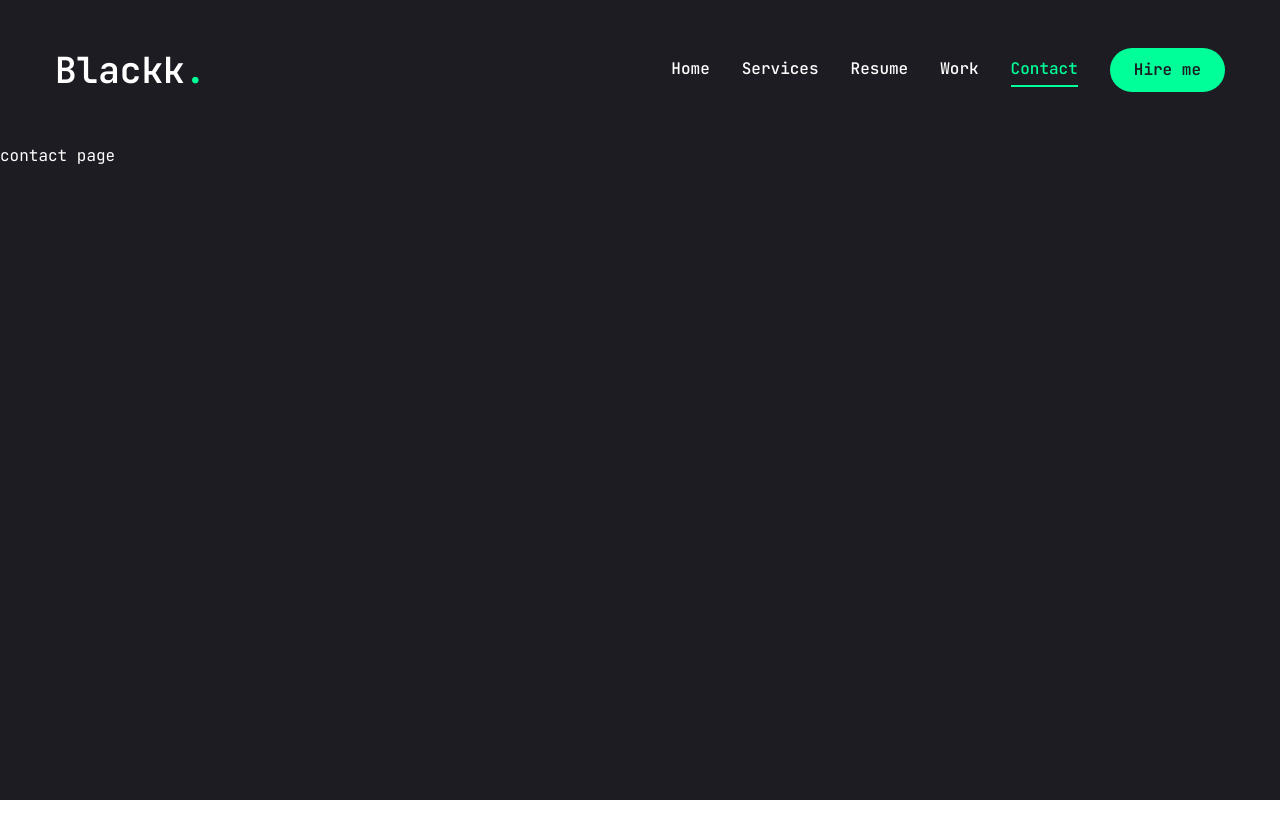
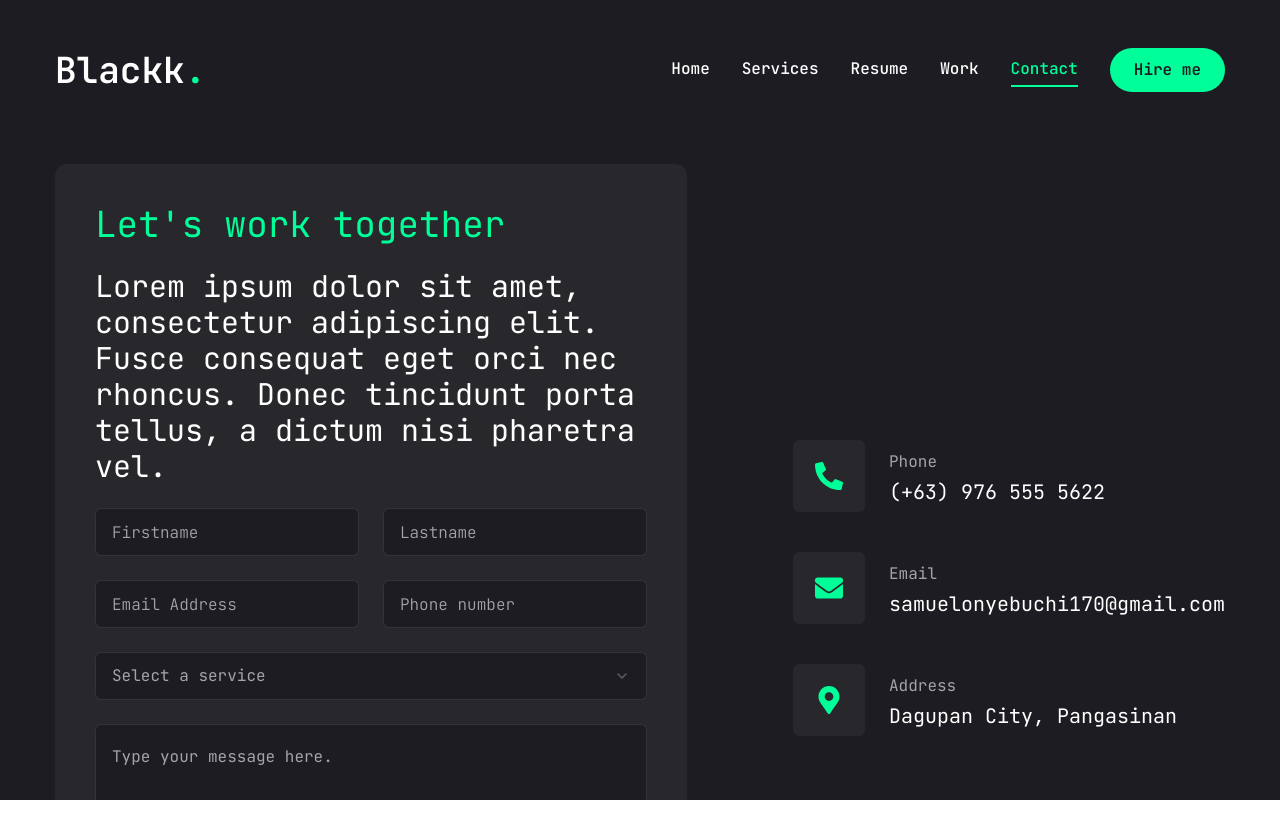
Before and after one commit to blackkiverson/my-portfolio, a Next.js app: page /contact in a window 1280 px wide. Shown: the top 838 px of the page. Before the commit the page ends 800 px from the top, so only its background shows below. Built offline with nearby package versions, Linux system fonts and the light colour scheme.

Commit message:
contact nav screen...

```diff
--- a/app/contact/page.jsx
+++ b/app/contact/page.jsx
@@ -1,7 +1,120 @@
+"use client";
+
+import { Button } from "@/components/ui/button";
+import { Input } from "@/components/ui/input";
+import { Textarea } from "@/components/ui/textarea";
+
+import {
+  Select,
+  SelectContent,
+  SelectGroup,
+  SelectItem,
+  SelectLabel,
+  SelectTrigger,
+  SelectValue,
+} from "@/components/ui/select";
+
+import { FaPhoneAlt, FaEnvelope, FaMapMarkerAlt } from "react-icons/fa";
+
+const info = [
+  {
+    icon: <FaPhoneAlt />,
+    title: "Phone",
+    description: "(+63) 976 555 5622",
+  },
+  {
+    icon: <FaEnvelope />,
+    title: "Email",
+    description: "samuelonyebuchi170@gmail.com",
+  },
+  {
+    icon: <FaMapMarkerAlt />,
+    title: "Address",
+    description: "Dagupan City, Pangasinan",
+  },
+];
+
+import { motion } from "framer-motion";
+
 const Contact = () => {
   return (
-    <div>contact page</div>
-  )
-}
+    <motion.section
+      initial={{ opacity: 0 }}
+      animate={{
+        opacity: 1,
+        transition: { delay: 2.4, duration: 0.4, ease: "easeIn" },
+      }}
+      className="py-6"
+    >
+      <div className="container mx-auto">
+        <div className="flex flex-col xl:flex-row gap-[30px]">
+          {/* form */}
+          <div className="xl:w-[54%] order-2 xl:order-none">
+            <form
+              className="flex flex-col gap-6 p-10 bg-[#27272c]
+            rounded-xl"
+            >
+              <h3 className="text-4xl text-accent">Let's work together</h3>
+              <p className="text-3xl">
+                Lorem ipsum dolor sit amet, consectetur adipiscing elit. Fusce
+                consequat eget orci nec rhoncus. Donec tincidunt porta tellus, a
+                dictum nisi pharetra vel.
+              </p>
+              {/* input */}
+              <div className="grid grid-cols-1 md:grid-cols-2 gap-6">
+                <Input type="firstname" placeholder="Firstname" />
+                <Input type="lastname" placeholder="Lastname" />
+                <Input type="email" placeholder="Email Address" />
+                <Input type="phone" placeholder="Phone number" />
+              </div>
+              {/* select */}
+              <Select>
+                <SelectTrigger className="w-full">
+                  <SelectValue placeholder="Select a service" />
+                </SelectTrigger>
+                <SelectContent>
+                  <SelectGroup>
+                    <SelectLabel>Select a service</SelectLabel>
+                    <SelectItem value="est">Web Development</SelectItem>
+                    <SelectItem value="cst">UI/UX Design</SelectItem>
+                    <SelectItem value="mst">Logo Design</SelectItem>
+                    {/* <SelectItem value="est">Web Development</SelectItem> */}
+                  </SelectGroup>
+                </SelectContent>
+              </Select>
+              {/* textarea */}
+              <Textarea
+                className="h-[200px]"
+                placeholder="Type your message here."
+              />
+              {/* submit btn */}
+              <Button size="md" className="max-w-40">
+                Send message
+              </Button>
+            </form>
+          </div>
+          {/* info */}
+          <div className="flex-1 flex items-center xl:justify-end order-1 xl:order-none mb-8 xl:mb-0">
+            <ul className="flex flex-col gap-10">
+              {info.map((item, index) => {
+                return (
+                  <li key={index} className="flex items-center gap-6">
+                    <div className="w-[52px] h-[52px] xl:w-[72px] xl:h-[72px] bg-[#27272c] text-accent rounded-md flex items-center justify-center">
+                      <div className="text-[28px]">{item.icon}</div>
+                    </div>
+                    <div className="flex-1">
+                      <p className="text-white/60">{item.title}</p>
+                      <h3 className="text-xl">{item.description}</h3>
+                    </div>
+                  </li>
+                );
+              })}
+            </ul>
+          </div>
+        </div>
+      </div>
+    </motion.section>
+  );
+};
 
-export default Contact
+export default Contact;
--- a/components/ui/input.jsx
+++ b/components/ui/input.jsx
@@ -1,19 +1,20 @@
-import * as React from "react"
+import * as React from "react";
 
-import { cn } from "@/lib/utils"
+import { cn } from "@/lib/utils";
 
 const Input = React.forwardRef(({ className, type, ...props }, ref) => {
   return (
-    (<input
+    <input
       type={type}
       className={cn(
-        "flex h-10 w-full rounded-md border border-slate-200 bg-white px-3 py-2 text-sm ring-offset-white file:border-0 file:bg-transparent file:text-sm file:font-medium placeholder:text-slate-500 focus-visible:outline-none focus-visible:ring-2 focus-visible:ring-slate-950 focus-visible:ring-offset-2 disabled:cursor-not-allowed disabled:opacity-50 dark:border-slate-800 dark:bg-slate-950 dark:ring-offset-slate-950 dark:placeholder:text-slate-400 dark:focus-visible:ring-slate-300",
+        "flex h-[48px] rounded-md border border-white/10 focus:border-accent font-light bg-primary px-4 py-5 text-base placeholder:text-white/60 outline-none",
         className
       )}
       ref={ref}
-      {...props} />)
+      {...props}
+    />
   );
-})
-Input.displayName = "Input"
+});
+Input.displayName = "Input";
 
-export { Input }
+export { Input };
--- /dev/null
+++ b/components/ui/select.jsx
@@ -0,0 +1,149 @@
+"use client";
+
+import * as React from "react";
+import * as SelectPrimitive from "@radix-ui/react-select";
+import { Check, ChevronDown, ChevronUp } from "lucide-react";
+
+import { cn } from "@/lib/utils";
+
+const Select = SelectPrimitive.Root;
+
+const SelectGroup = SelectPrimitive.Group;
+
+const SelectValue = SelectPrimitive.Value;
+
+const SelectTrigger = React.forwardRef(
+  ({ className, children, ...props }, ref) => (
+    <SelectPrimitive.Trigger
+      ref={ref}
+      className={cn(
+        "flex h-[48px] w-full items-center justify-between rounded-md border border-white/10 bg-primary px-4 py-5 text-base text-white/60 placeholder:text-white/10 focus:border-accent outline-none",
+        className
+      )}
+      {...props}
+    >
+      {children}
+      <SelectPrimitive.Icon asChild>
+        <ChevronDown className="h-4 w-4 opacity-50" />
+      </SelectPrimitive.Icon>
+    </SelectPrimitive.Trigger>
+  )
+);
+SelectTrigger.displayName = SelectPrimitive.Trigger.displayName;
+
+const SelectScrollUpButton = React.forwardRef(
+  ({ className, ...props }, ref) => (
+    <SelectPrimitive.ScrollUpButton
+      ref={ref}
+      className={cn(
+        "flex cursor-default items-center justify-center py-1",
+        className
+      )}
+      {...props}
+    >
+      <ChevronUp className="h-4 w-4" />
+    </SelectPrimitive.ScrollUpButton>
+  )
+);
+SelectScrollUpButton.displayName = SelectPrimitive.ScrollUpButton.displayName;
+
+const SelectScrollDownButton = React.forwardRef(
+  ({ className, ...props }, ref) => (
+    <SelectPrimitive.ScrollDownButton
+      ref={ref}
+      className={cn(
+        "flex cursor-default items-center justify-center py-1",
+        className
+      )}
+      {...props}
+    >
+      <ChevronDown className="h-4 w-4" />
+    </SelectPrimitive.ScrollDownButton>
+  )
+);
+SelectScrollDownButton.displayName =
+  SelectPrimitive.ScrollDownButton.displayName;
+
+const SelectContent = React.forwardRef(
+  ({ className, children, position = "popper", ...props }, ref) => (
+    <SelectPrimitive.Portal>
+      <SelectPrimitive.Content
+        ref={ref}
+        className={cn(
+          "relative z-50 max-h-96 min-w-[8rem] overflow-hidden rounded-md border border-white/10 bg-primary text-white shadow-md data-[state=open]:animate-in data-[state=closed]:animate-out data-[state=closed]:fade-out-0 data-[state=open]:fade-in-0 data-[state=closed]:zoom-out-95 data-[state=open]:zoom-in-95 data-[side=bottom]:slide-in-from-top-2 data-[side=left]:slide-in-from-right-2 data-[side=right]:slide-in-from-left-2 data-[side=top]:slide-in-from-bottom-2 dark:border-slate-800 dark:bg-slate-950 dark:text-slate-50",
+          position === "popper" &&
+            "data-[side=bottom]:translate-y-1 data-[side=left]:-translate-x-1 data-[side=right]:translate-x-1 data-[side=top]:-translate-y-1",
+          className
+        )}
+        position={position}
+        {...props}
+      >
+        <SelectScrollUpButton />
+        <SelectPrimitive.Viewport
+          className={cn(
+            "p-1",
+            position === "popper" &&
+              "h-[var(--radix-select-trigger-height)] w-full min-w-[var(--radix-select-trigger-width)]"
+          )}
+        >
+          {children}
+        </SelectPrimitive.Viewport>
+        <SelectScrollDownButton />
+      </SelectPrimitive.Content>
+    </SelectPrimitive.Portal>
+  )
+);
+SelectContent.displayName = SelectPrimitive.Content.displayName;
+
+const SelectLabel = React.forwardRef(({ className, ...props }, ref) => (
+  <SelectPrimitive.Label
+    ref={ref}
+    className={cn("py-1.5 pl-8 pr-2 text-sm font-semibold", className)}
+    {...props}
+  />
+));
+SelectLabel.displayName = SelectPrimitive.Label.displayName;
+
+const SelectItem = React.forwardRef(
+  ({ className, children, ...props }, ref) => (
+    <SelectPrimitive.Item
+      ref={ref}
+      className={cn(
+        "relative flex w-full cursor-default select-none items-center rounded-sm py-1.5 pl-8 pr-2 text-sm outline-none focus:bg-accent focus:text-primary data-[disabled]:pointer-events-none data-[disabled]:opacity-50 dark:focus:bg-slate-800 dark:focus:text-slate-50",
+        className
+      )}
+      {...props}
+    >
+      <span className="absolute left-2 flex h-3.5 w-3.5 items-center justify-center">
+        <SelectPrimitive.ItemIndicator>
+          <Check className="h-4 w-4" />
+        </SelectPrimitive.ItemIndicator>
+      </span>
+
+      <SelectPrimitive.ItemText>{children}</SelectPrimitive.ItemText>
+    </SelectPrimitive.Item>
+  )
+);
+SelectItem.displayName = SelectPrimitive.Item.displayName;
+
+const SelectSeparator = React.forwardRef(({ className, ...props }, ref) => (
+  <SelectPrimitive.Separator
+    ref={ref}
+    className={cn("-mx-1 my-1 h-px bg-slate-100 dark:bg-slate-800", className)}
+    {...props}
+  />
+));
+SelectSeparator.displayName = SelectPrimitive.Separator.displayName;
+
+export {
+  Select,
+  SelectGroup,
+  SelectValue,
+  SelectTrigger,
+  SelectContent,
+  SelectLabel,
+  SelectItem,
+  SelectSeparator,
+  SelectScrollUpButton,
+  SelectScrollDownButton,
+};
--- a/components/ui/textarea.jsx
+++ b/components/ui/textarea.jsx
@@ -1,18 +1,19 @@
-import * as React from "react"
+import * as React from "react";
 
-import { cn } from "@/lib/utils"
+import { cn } from "@/lib/utils";
 
 const Textarea = React.forwardRef(({ className, ...props }, ref) => {
   return (
-    (<textarea
+    <textarea
       className={cn(
-        "flex min-h-[80px] w-full rounded-md border border-slate-200 bg-white px-3 py-2 text-sm ring-offset-white placeholder:text-slate-500 focus-visible:outline-none focus-visible:ring-2 focus-visible:ring-slate-950 focus-visible:ring-offset-2 disabled:cursor-not-allowed disabled:opacity-50 dark:border-slate-800 dark:bg-slate-950 dark:ring-offset-slate-950 dark:placeholder:text-slate-400 dark:focus-visible:ring-slate-300",
+        "flex min-h-[80px] w-full rounded-md border border-white/10 bg-primary px-4 py-5 text-base placeholder:text-white/60 focus-visible:outline-none focus-visible:ring-1 focus-visible:ring-accent focus-visible:ring-offset-0 disabled:cursor-not-allowed disabled:opacity-50",
         className
       )}
       ref={ref}
-      {...props} />)
+      {...props}
+    />
   );
-})
-Textarea.displayName = "Textarea"
+});
+Textarea.displayName = "Textarea";
 
-export { Textarea }
+export { Textarea };
--- a/package.json
+++ b/package.json
@@ -11,6 +11,7 @@
   "dependencies": {
     "@radix-ui/react-dialog": "^1.1.1",
     "@radix-ui/react-scroll-area": "^1.1.0",
+    "@radix-ui/react-select": "^2.1.1",
     "@radix-ui/react-slot": "^1.1.0",
     "@radix-ui/react-tabs": "^1.1.0",
     "@radix-ui/react-tooltip": "^1.1.2",
```
Also changed, not shown: 1 other file (tests, documents, lock files or other folders).
